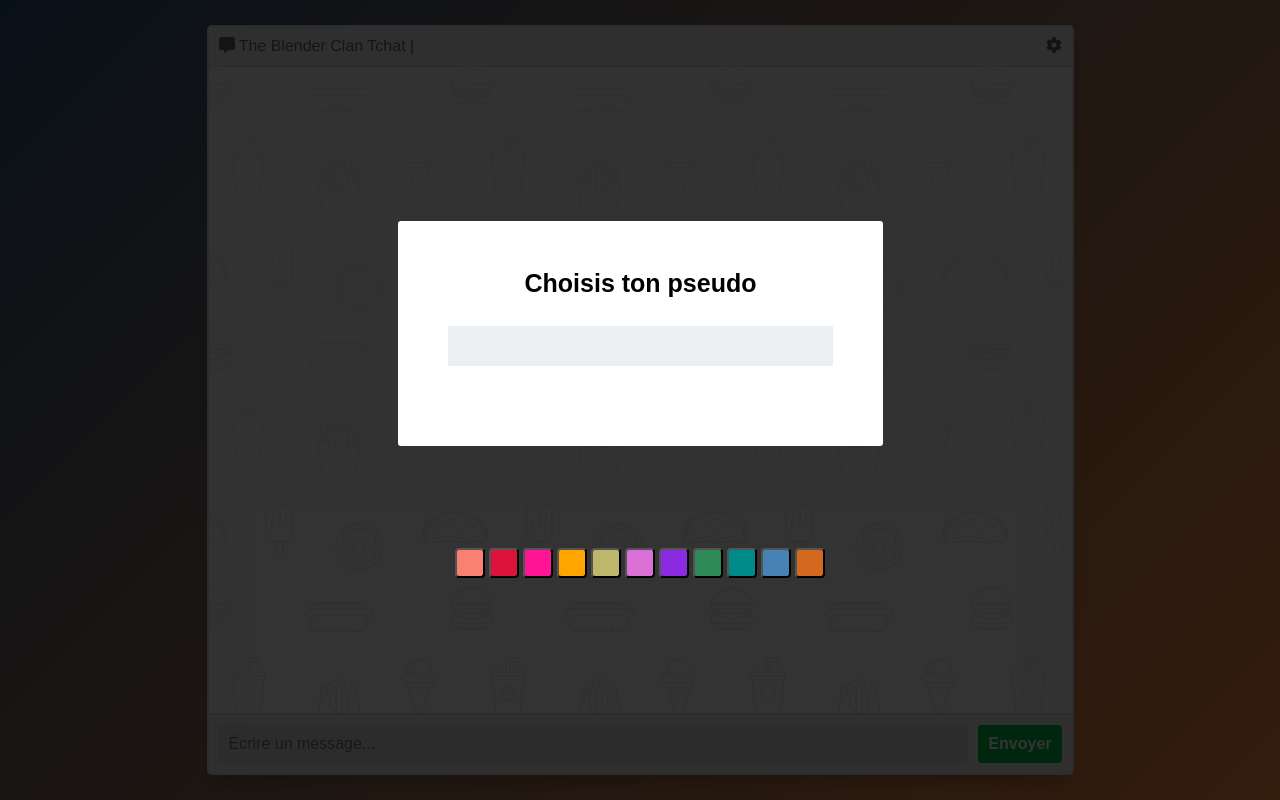
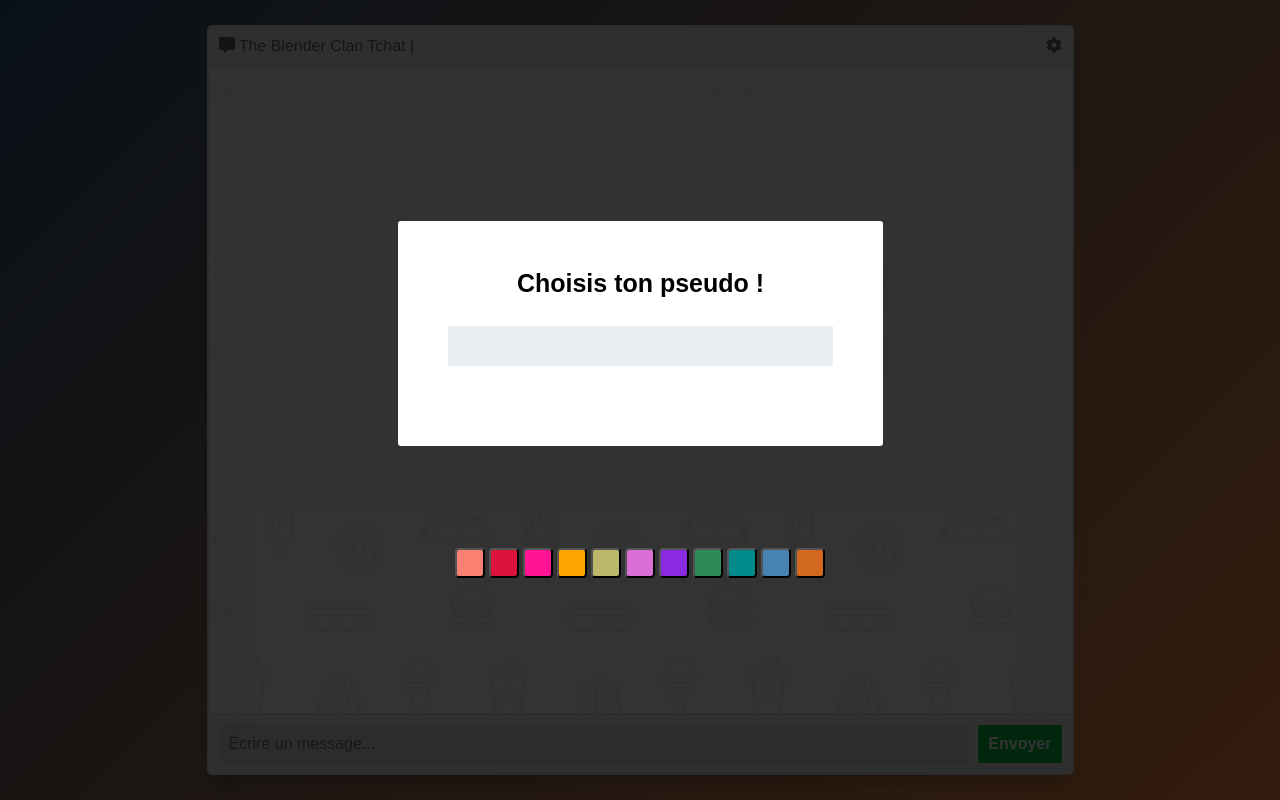
Before and after one commit to jb106/blenderclan-tchat, a website: page views/index.html in a window 1280 px wide. Drawn offline with nearby package versions, Linux system fonts and the light colour scheme; no server answers.

Commit message:
test correction Cannot Post 1

```diff
--- a/views/index.html
+++ b/views/index.html
@@ -14,7 +14,7 @@
 <div id="modal-container">
     <div class="modal-background">
         <form class="modal" method="post" id="formUsername">
-            <h2>Choisis ton pseudo</h2>
+            <h2>Choisis ton pseudo !</h2>
             <input autofocus type="text" name="username" id="inputUsername">
             <div class="loader hidden" id="loaderUsername"></div>
         </form>
```
